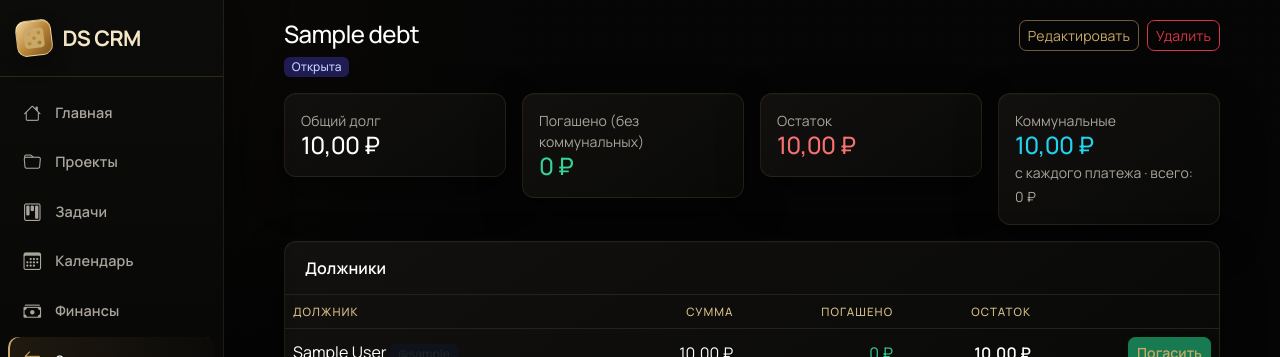
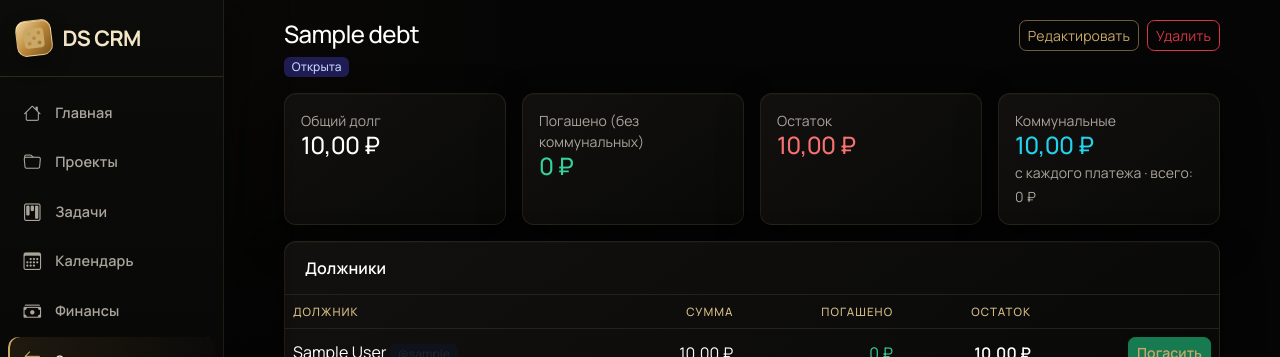
Before and after one commit to Enotas51/CRMDicescream, a Django app: page /debts/1/ in a window 1280 px wide. Shown: the top 357 px of the page. Run offline with Django 5.2, Linux system fonts and the light colour scheme; a user stored in the database is signed in; tables that the repository leaves empty hold one stand-in row (values such as "Sample post"); grey boxes marked "Sample" are stand-in pictures.

Commit message:
Align debt summary cards

```diff
--- a/templates/debts/detail.html
+++ b/templates/debts/detail.html
@@ -21,25 +21,25 @@
 
   <div class="row g-3 mb-3">
     <div class="col-6 col-md-3">
-      <div class="card"><div class="card-body">
+      <div class="card h-100"><div class="card-body">
         <div class="text-muted small">Общий долг</div>
         <div class="h4 mb-0">{{ debt.amount }} ₽</div>
       </div></div>
     </div>
     <div class="col-6 col-md-3">
-      <div class="card"><div class="card-body">
+      <div class="card h-100"><div class="card-body">
         <div class="text-muted small">Погашено (без коммунальных)</div>
         <div class="h4 mb-0 text-success">{{ repaid_amount }} ₽</div>
       </div></div>
     </div>
     <div class="col-6 col-md-3">
-      <div class="card"><div class="card-body">
+      <div class="card h-100"><div class="card-body">
         <div class="text-muted small">Остаток</div>
         <div class="h4 mb-0 text-danger">{{ remaining_amount }} ₽</div>
       </div></div>
     </div>
     <div class="col-6 col-md-3">
-      <div class="card"><div class="card-body">
+      <div class="card h-100"><div class="card-body">
         <div class="text-muted small">Коммунальные</div>
         <div class="h4 mb-0 text-info">{{ debt.utilities_amount }} ₽</div>
         <small class="text-muted">с каждого платежа · всего: {{ utilities_credited }} ₽</small>
```
